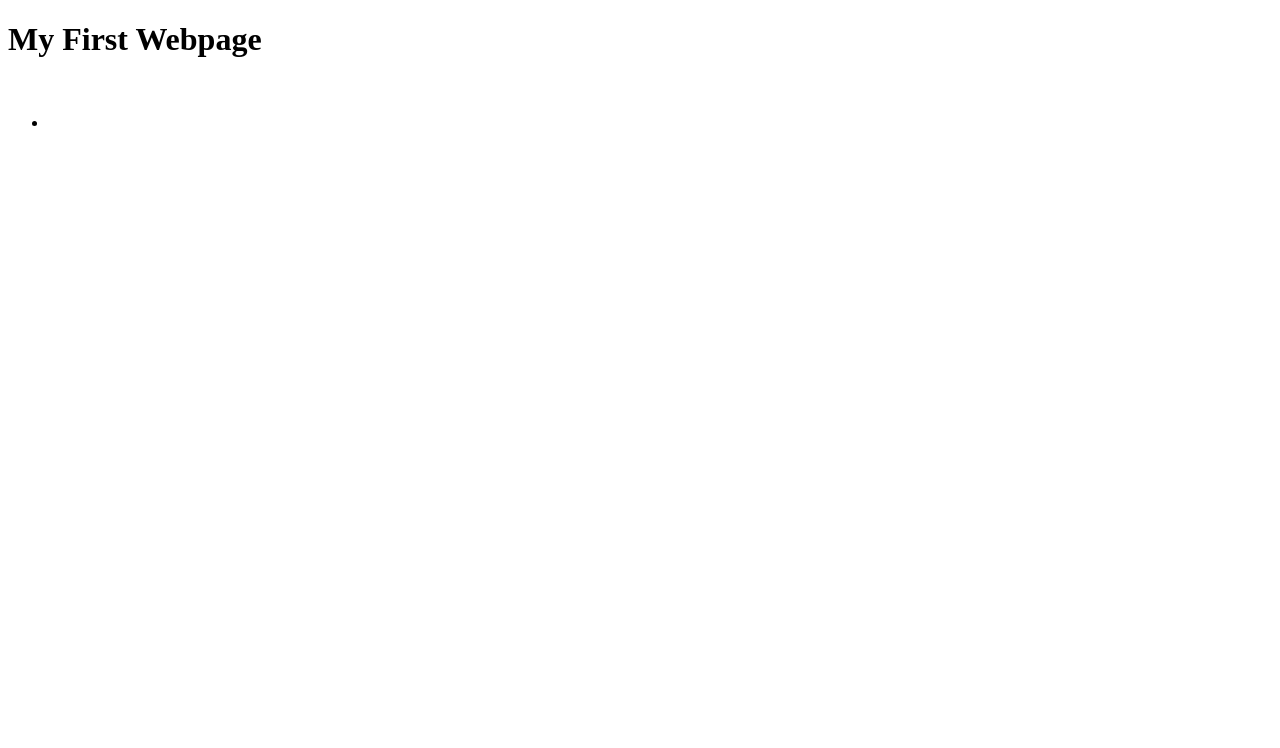
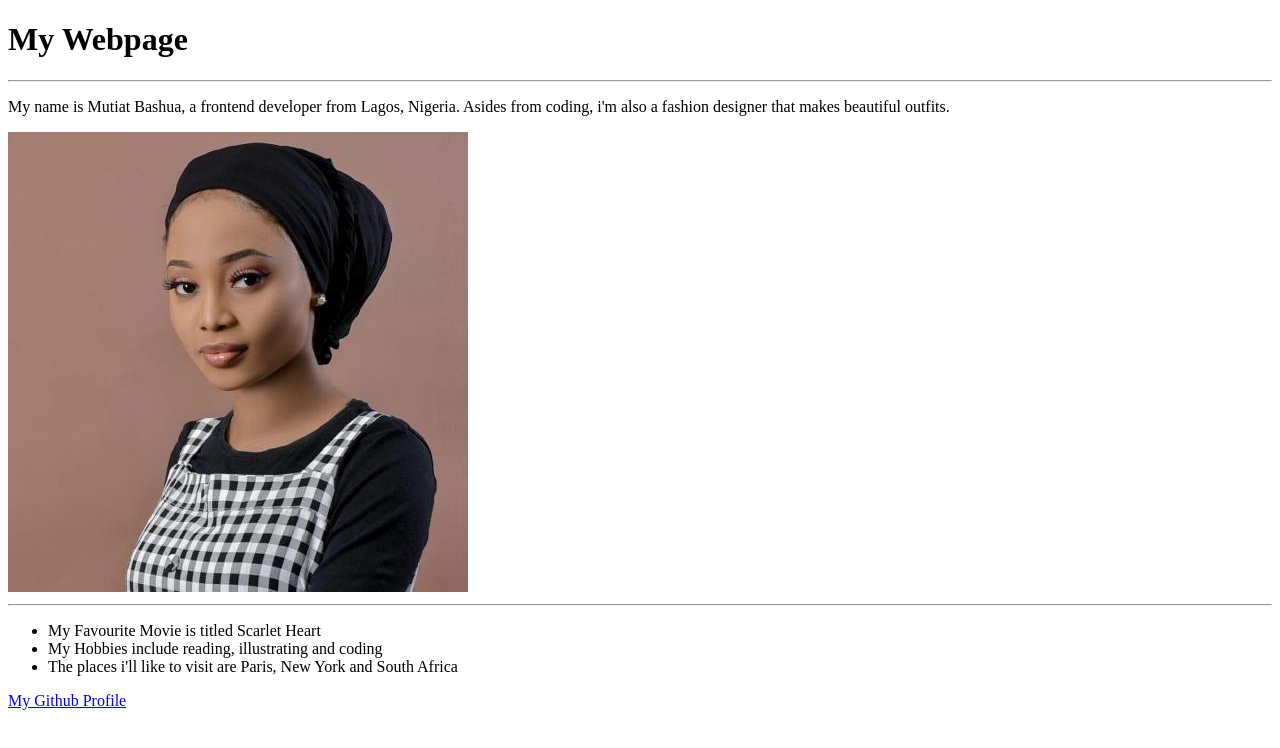
Before and after one commit to MutiatBash/BGIT-Homework, a plain HTML site: page index.html in a window 1280 px wide. Drawn offline with Linux system fonts and the light colour scheme.

Commit message:
added part 1

```diff
--- a/index.html
+++ b/index.html
@@ -1,14 +1,24 @@
 <!DOCTYPE html>
 <html lang="en">
-<head>
-    <meta charset="UTF-8">
-    <meta name="viewport" content="width=<device-width>, initial-scale=1.0">
-    <title>Document</title>
-</head>
-<body>
-    <h1>My First Webpage</h1>
-    <p></p>
-    <img src="" alt="">
-    <ul><li></li></ul>
-</body>
+	<head>
+		<meta charset="UTF-8" />
+		<meta name="viewport" content="width=<device-width>, initial-scale=1.0" />
+		<title>My Webpage</title>
+        </head>
+		<h1>My Webpage</h1>
+        <hr>
+		<p>
+			My name is Mutiat Bashua, a frontend developer from Lagos, Nigeria.
+			Asides from coding, i'm also a fashion designer that makes beautiful
+			outfits.
+		</p>
+		<img src="Myself.jpeg" alt="a picture of myself" />
+        <hr>
+		<ul>
+			<li>My Favourite Movie is titled Scarlet Heart</li>
+			<li>My Hobbies include reading, illustrating and coding</li>
+			<li>The places i'll like to visit are Paris, New York and South Africa</li>
+		</ul>
+        <a href="https://github.com/MutiatBash">My Github Profile</a>
+	</body>
 </html>
```
Also changed, not shown: Myself.jpeg (added), 1 other file.
